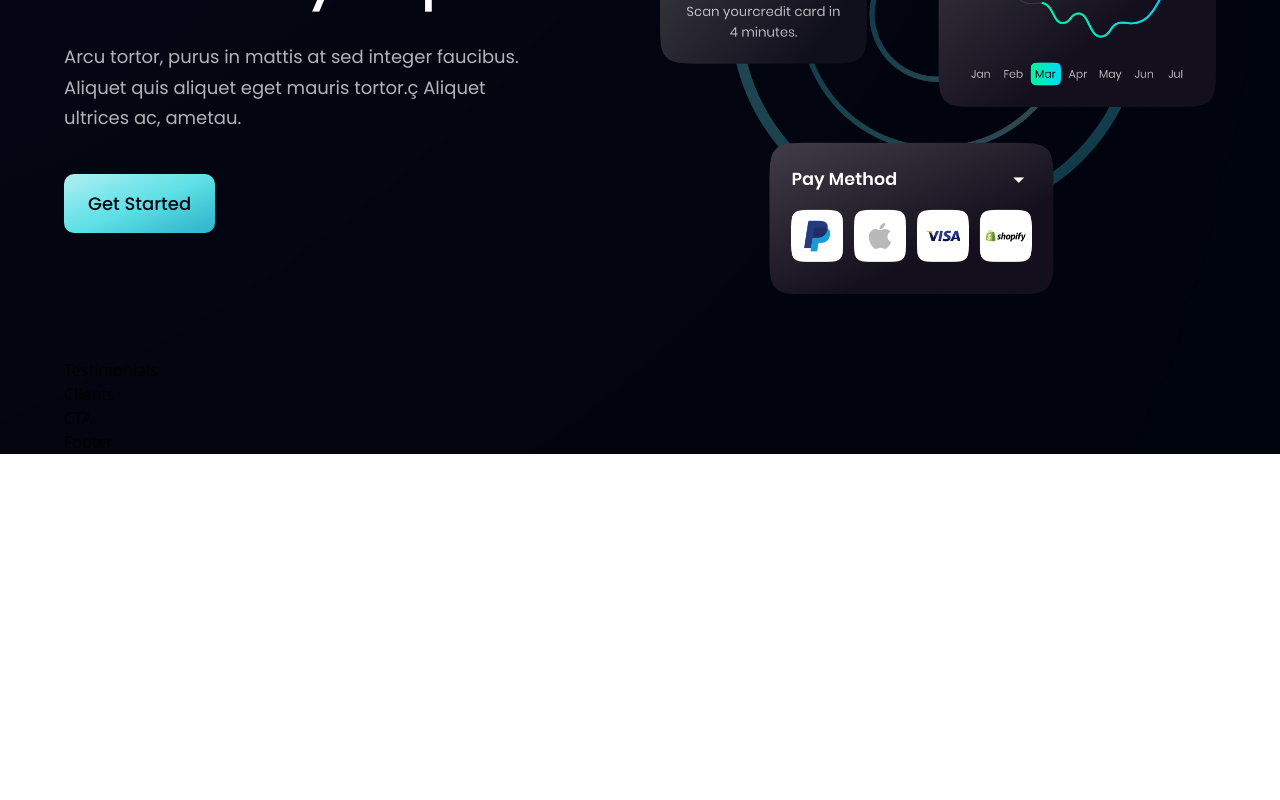
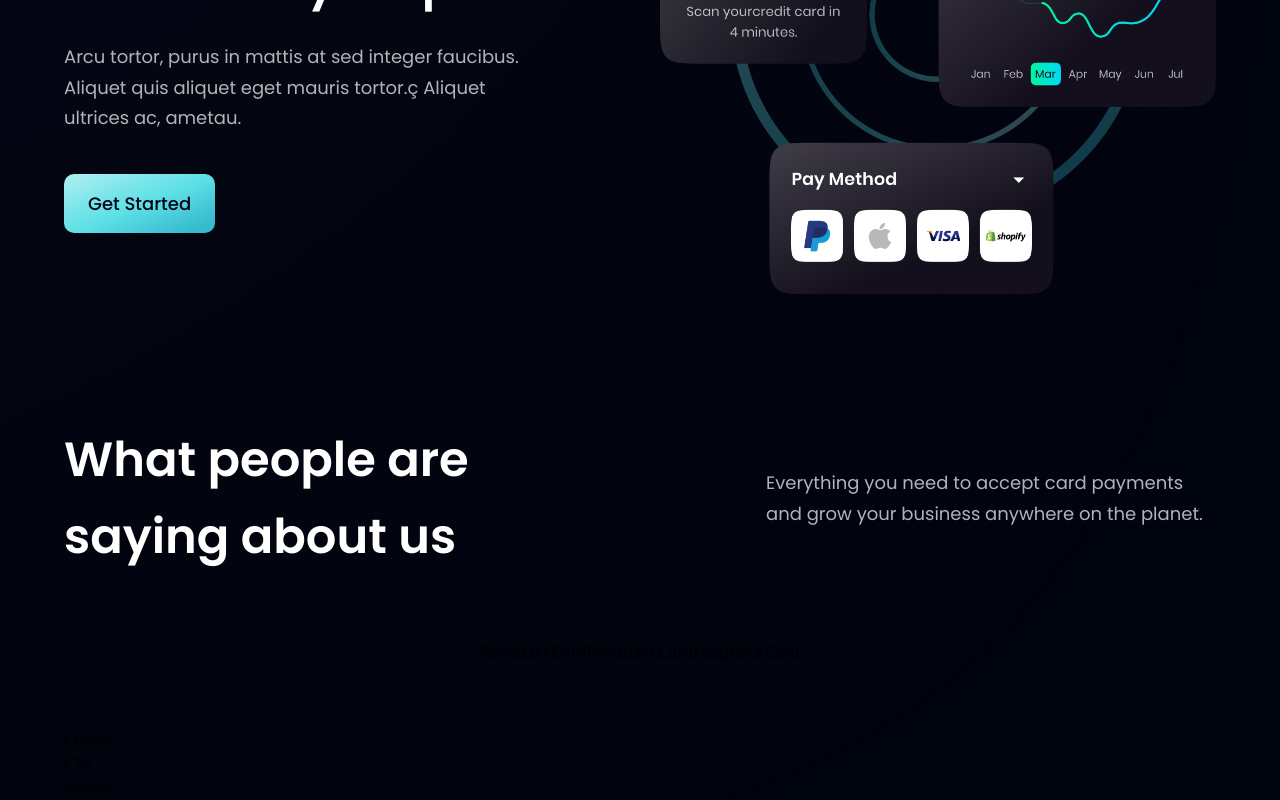
Before and after one commit to Coastpure/bank_modern_app, a React (Vite) app: page / in a window 1280 px wide. Shown: the part 2446-3246 px from the top of the page. Before the commit the page ends 2900 px from the top, so only its background shows below. Built offline with nearby package versions, Linux system fonts and the light colour scheme.

Commit message:
Feedback halfway

```diff
--- a/src/components/Testimonials.jsx
+++ b/src/components/Testimonials.jsx
@@ -1,9 +1,34 @@
 import React from 'react'
+import {feedback} from '../constants';
+import styles from "../style";
+import FeedbackCard from './FeedbackCard';
 
-const Testimonials = () => {
-  return (
-    <div>Testimonials</div>
+const Testimonials = () =>  (
+
+    <section id='clients' className={`${styles.paddingY} ${styles.flexCenter} flex-col relative`}>
+      {/* TODO */}
+      <div />
+
+      <div className='w-full flex justify-between items-center md:flex-row flex-col sm:mb-16 mb-6 relativwe
+      z-[1]'>
+
+        <h1 className={styles.heading2}>
+          What people are <br className='sm:block hidden' /> saying about us
+        </h1>
+        <div className="w-full  md:mt-0 mt-6 max-w-[450px]">
+          <p className={`${styles.paragraph} text-left`}>
+            Everything you need to accept card payments and grow your business anywhere on the planet.
+          </p>
+        </div>
+
+      </div>
+
+      <div className="flex flex-wrap sm:justify justify-center w-full feedback-container relative z-[1]">
+        {feedback.map((card) => (
+          <FeedbackCard />
+        ) )}
+      </div>
+    </section>
   )
-}
 
 export default Testimonials
```
Also changed, not shown: notes/stats.txt, notes/testimonials.txt (added).
